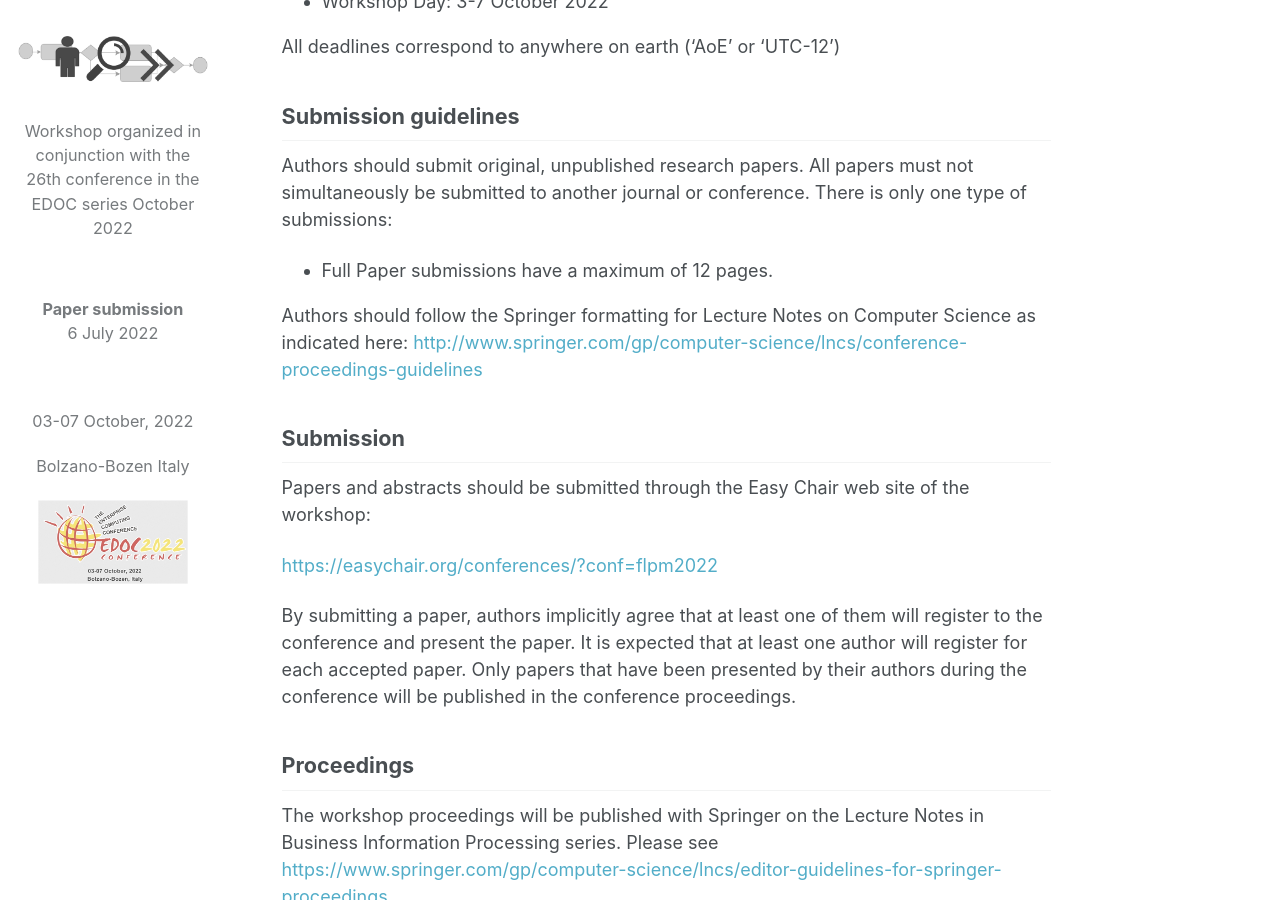
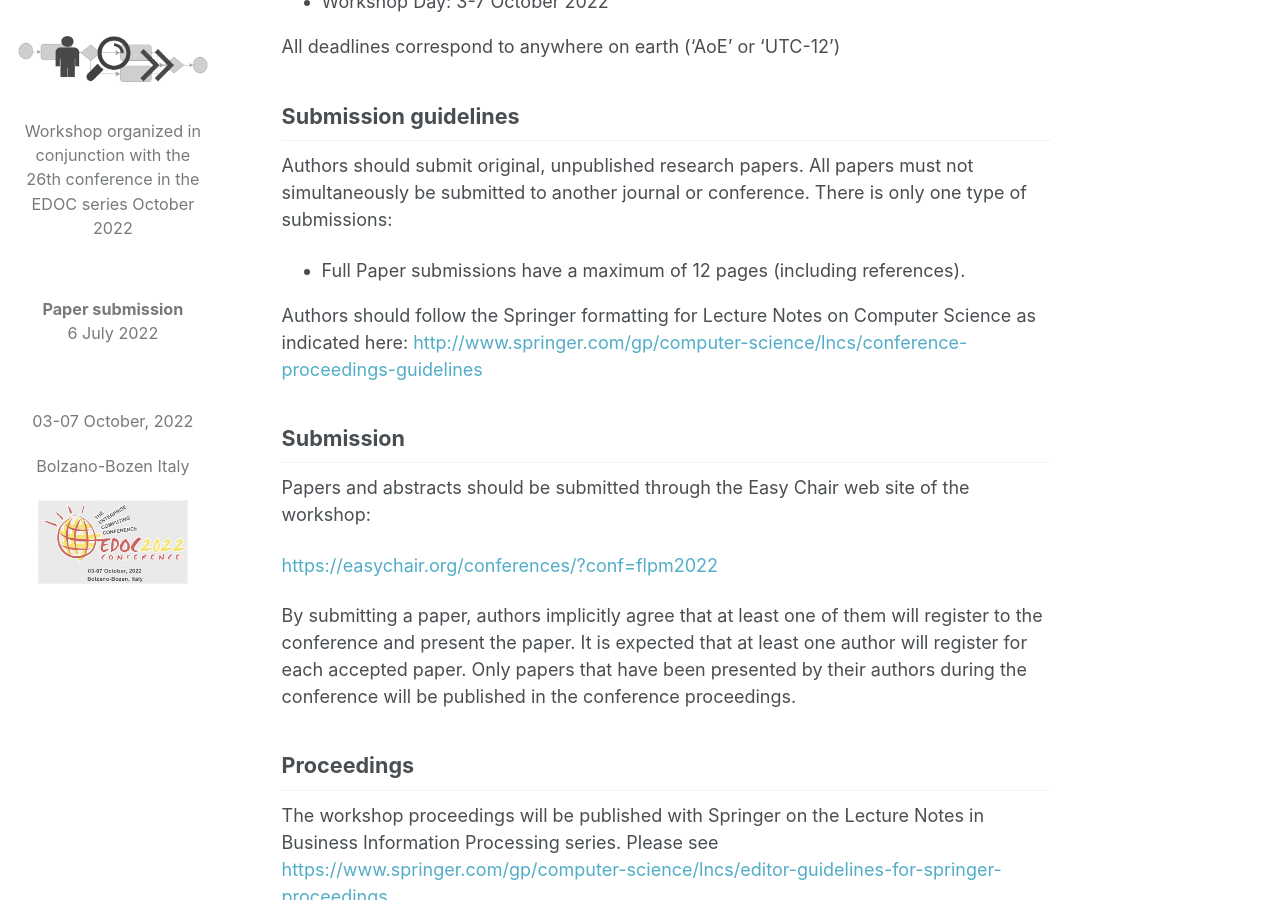
Before and after one commit to flpm-workshop/flpm-workshop.github.io, a Jekyll site: the page built from _pages/submission.md, in a window 1280 px wide and 900 px high, scrolled down 384 px. Built offline with Jekyll 4.4.1, drawn with Linux system fonts in a browser that asks for light colours.

Commit message:
Update submission.md

```diff
--- a/_pages/submission.md
+++ b/_pages/submission.md
@@ -16,7 +16,7 @@ All deadlines correspond to anywhere on earth ('AoE' or 'UTC-12')
 ## Submission guidelines
 Authors should submit original, unpublished research papers. All papers must not simultaneously be submitted to another journal or conference. There is only one type of submissions:
 
-* Full Paper submissions have a maximum of 12 pages.
+* Full Paper submissions have a maximum of 12 pages (including references).
 
 Authors should follow the Springer formatting for Lecture Notes on Computer Science as indicated here:
 [http://www.springer.com/gp/computer-science/lncs/conference-proceedings-guidelines](http://www.springer.com/gp/computer-science/lncs/conference-proceedings-guidelines)
```
